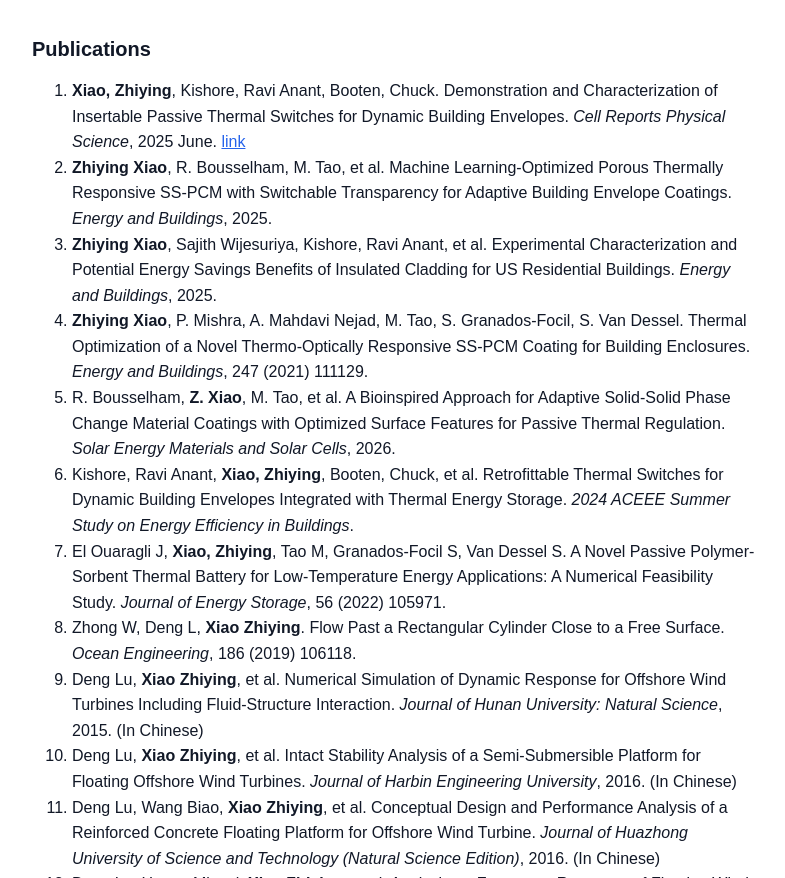
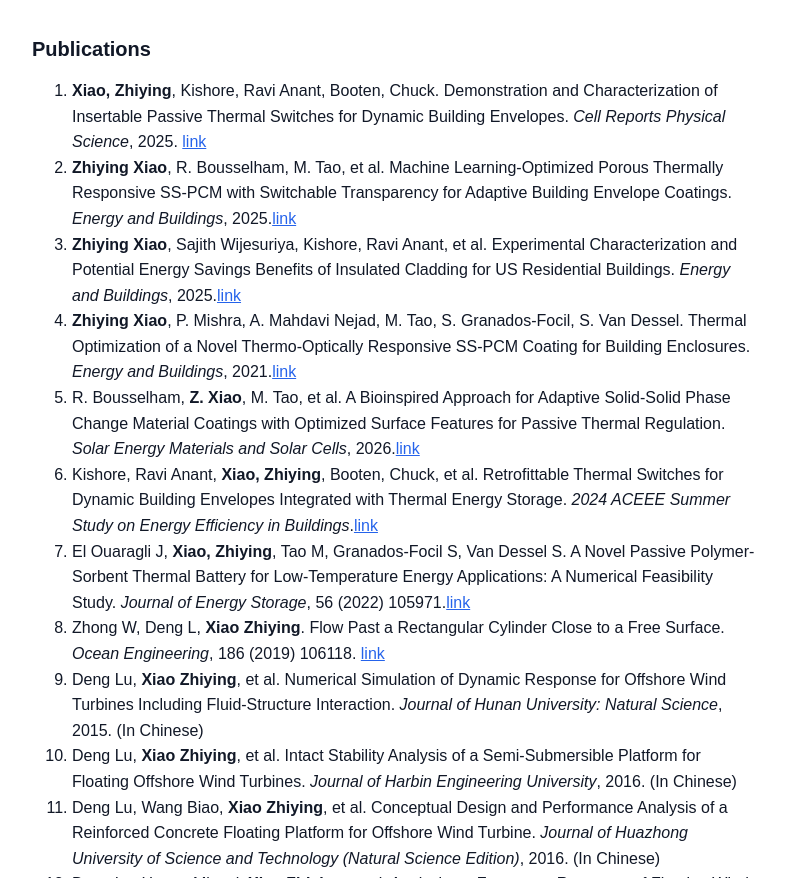
Before and after one commit to iefnxtdm/iefnxtdm.github.io, a plain HTML site: page index.html in a window 1280 px wide. Shown: the part 2152-3030 px from the top of the page, without its empty margins (421-1206 px from the left). Drawn offline with Linux system fonts and the light colour scheme.

Commit message:
Update index.html

```diff
--- a/index.html
+++ b/index.html
@@ -142,20 +142,21 @@
         <h2>Publications</h2>
   <ol>
     <li><strong>Xiao, Zhiying</strong>, Kishore, Ravi Anant, Booten, Chuck. Demonstration and Characterization of Insertable Passive Thermal Switches for Dynamic Building Envelopes.
-      <em>Cell Reports Physical Science</em>, 2025 June. <a href="https://doi.org/10.1016/j.xcrp.2025.102668" target="_blank" rel="noopener noreferrer">link </a> </li>
+      <em>Cell Reports Physical Science</em>, 2025. <a href="https://doi.org/10.1016/j.xcrp.2025.102668" target="_blank" rel="noopener noreferrer">link </a> </li>
     <li><strong>Zhiying Xiao</strong>, R. Bousselham, M. Tao, et al. Machine Learning-Optimized Porous Thermally Responsive SS-PCM with Switchable Transparency for Adaptive Building Envelope Coatings.
-      <em>Energy and Buildings</em>, 2025.</li>
+      <em>Energy and Buildings</em>, 2025.<a href="https://doi.org/10.1016/j.enbuild.2025.116593" target="_blank" rel="noopener noreferrer">link </a> </li>
     <li><strong>Zhiying Xiao</strong>, Sajith Wijesuriya, Kishore, Ravi Anant, et al. Experimental Characterization and Potential Energy Savings Benefits of Insulated Cladding for US Residential Buildings.
-      <em>Energy and Buildings</em>, 2025.</li>
+      <em>Energy and Buildings</em>, 2025.<a href="https://doi.org/10.1016/j.enbuild.2025.116590" target="_blank" rel="noopener noreferrer">link </a> </li>
     <li><strong>Zhiying Xiao</strong>, P. Mishra, A. Mahdavi Nejad, M. Tao, S. Granados-Focil, S. Van Dessel. Thermal Optimization of a Novel Thermo-Optically Responsive SS-PCM Coating for Building Enclosures.
-      <em>Energy and Buildings</em>, 247 (2021) 111129.</li>
+      <em>Energy and Buildings</em>, 2021.<a href="https://doi.org/10.1016/j.enbuild.2021.111129" target="_blank" rel="noopener noreferrer">link </a> </li>
     <li>R. Bousselham, <strong>Z. Xiao</strong>, M. Tao, et al. A Bioinspired Approach for Adaptive Solid-Solid Phase Change Material Coatings with Optimized Surface Features for Passive Thermal Regulation.
-      <em>Solar Energy Materials and Solar Cells</em>, 2026.</li>
+      <em>Solar Energy Materials and Solar Cells</em>, 2026.<a href="https://doi.org/10.1016/j.solmat.2025.114000" target="_blank" rel="noopener noreferrer">link </a> </li>
     <li>Kishore, Ravi Anant, <strong>Xiao, Zhiying</strong>, Booten, Chuck, et al. Retrofittable Thermal Switches for Dynamic Building Envelopes Integrated with Thermal Energy Storage.
-      <em>2024 ACEEE Summer Study on Energy Efficiency in Buildings</em>.</li>
+      <em>2024 ACEEE Summer Study on Energy Efficiency in Buildings</em>.<a href="https://www.osti.gov/biblio/2466159" target="_blank" rel="noopener noreferrer">link </a> </li>
     <li>El Ouaragli J, <strong>Xiao, Zhiying</strong>, Tao M, Granados-Focil S, Van Dessel S. A Novel Passive Polymer-Sorbent Thermal Battery for Low-Temperature Energy Applications: A Numerical Feasibility Study.
-      <em>Journal of Energy Storage</em>, 56 (2022) 105971.</li>
-    <li>Zhong W, Deng L, <strong>Xiao Zhiying</strong>. Flow Past a Rectangular Cylinder Close to a Free Surface. <em>Ocean Engineering</em>, 186 (2019) 106118.</li>
+      <em>Journal of Energy Storage</em>, 56 (2022) 105971.<a href="https://doi.org/10.1016/j.est.2022.105971" target="_blank" rel="noopener noreferrer">link </a> </li>
+    <li>Zhong W, Deng L, <strong>Xiao Zhiying</strong>. Flow Past a Rectangular Cylinder Close to a Free Surface. <em>Ocean Engineering</em>, 186 (2019) 106118.
+      <a href="https://doi.org/10.1016/j.oceaneng.2019.106118" target="_blank" rel="noopener noreferrer">link </a> </li>
     <li>Deng Lu, <strong>Xiao Zhiying</strong>, et al. Numerical Simulation of Dynamic Response for Offshore Wind Turbines Including Fluid-Structure Interaction.
       <em>Journal of Hunan University: Natural Science</em>, 2015. (In Chinese)</li>
     <li>Deng Lu, <strong>Xiao Zhiying</strong>, et al. Intact Stability Analysis of a Semi-Submersible Platform for Floating Offshore Wind Turbines.
```
